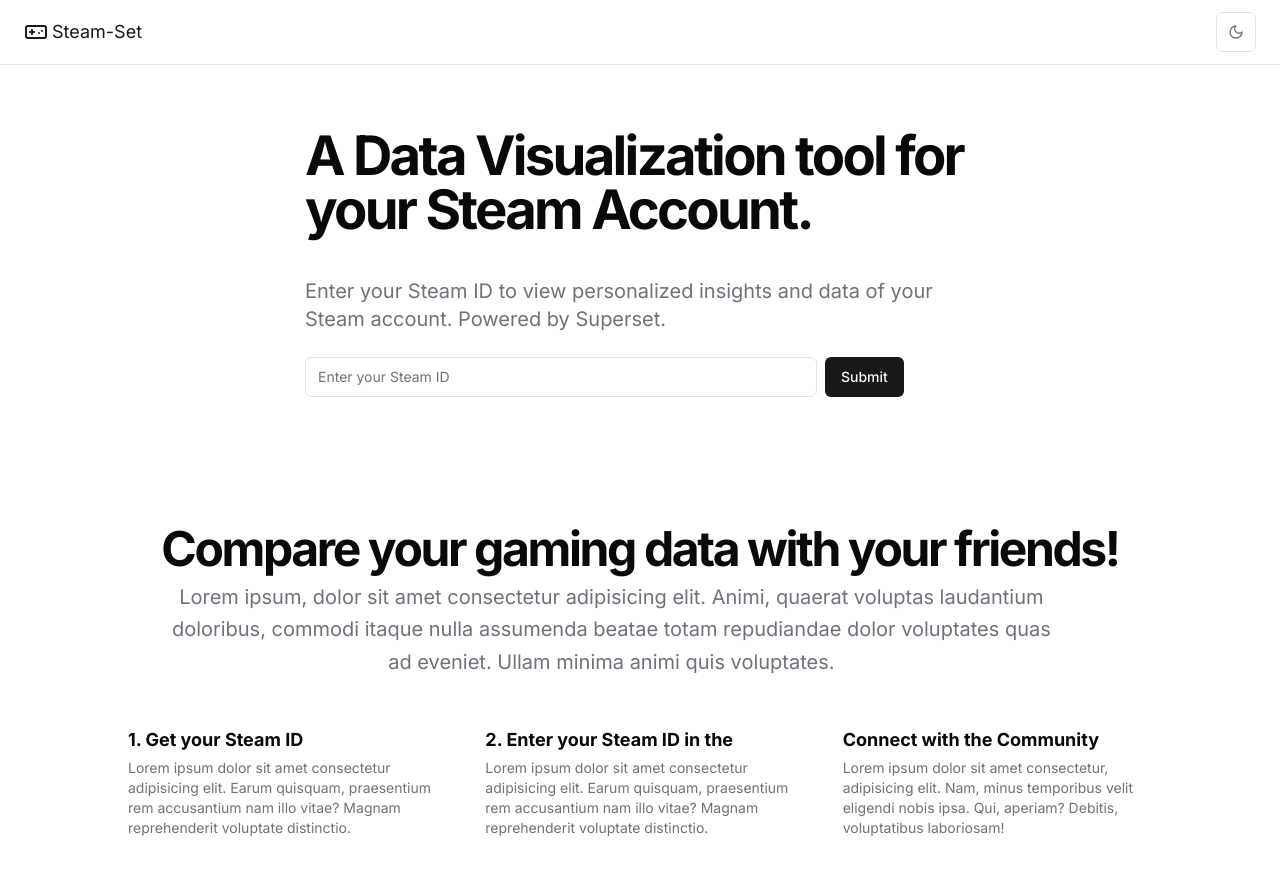
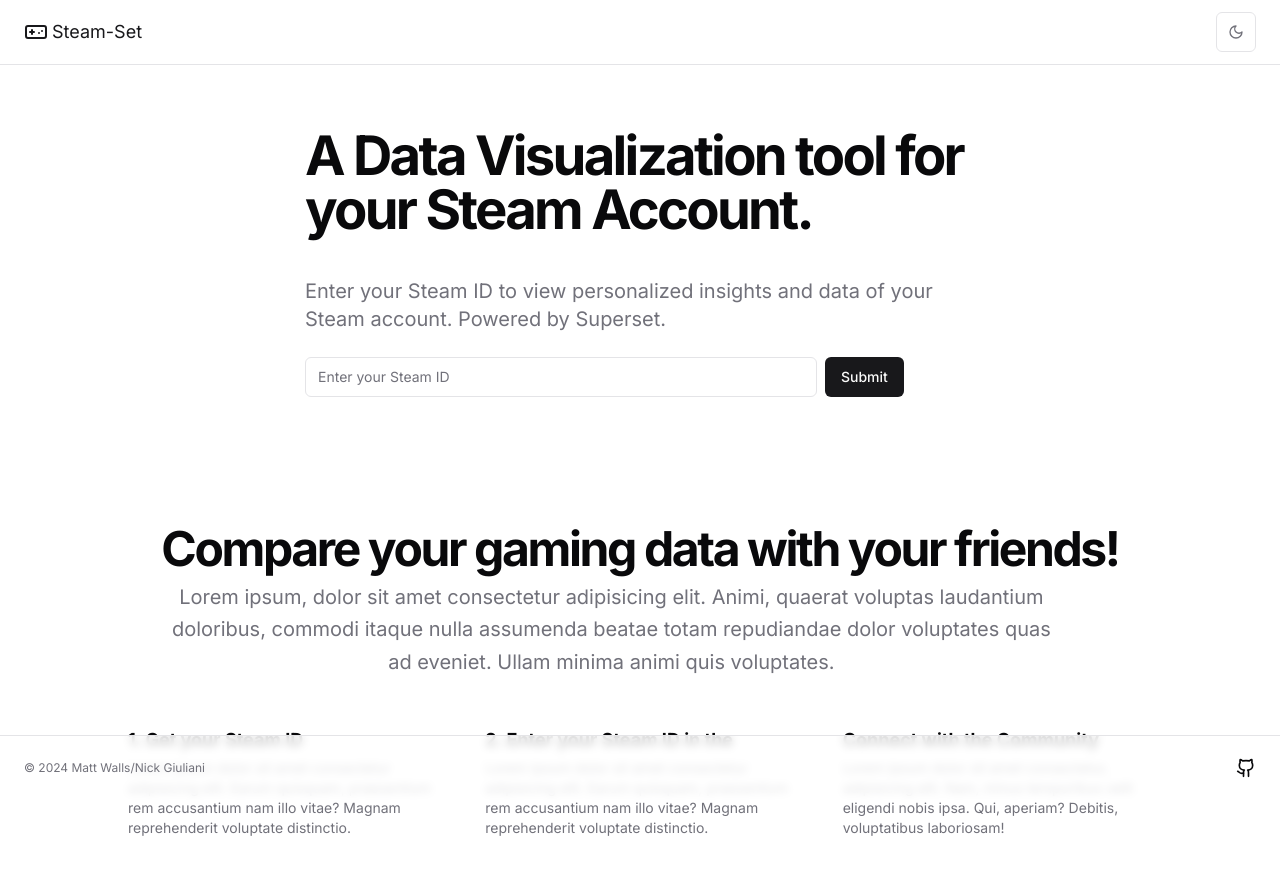
Before and after one commit to m-e-w/steam_bi, a Next.js app in the folder web/: page / in a window 1280 px wide. Shown: the top 872 px of the page. Built offline with nearby package versions, Linux system fonts and the light colour scheme.

Commit message:
added footer element

```diff
--- a/web/src/app/intro.tsx
+++ b/web/src/app/intro.tsx
@@ -39,9 +39,7 @@
           <div className="grid gap-1">
             <h3 className="text-lg font-bold">Connect with the Community</h3>
             <p className="text-sm text-muted-foreground">
-              Lorem ipsum dolor sit amet consectetur, adipisicing elit. Nam,
-              minus temporibus velit eligendi nobis ipsa. Qui, aperiam? Debitis,
-              voluptatibus laboriosam!
+						Lorem ipsum dolor sit amet consectetur, adipisicing elit. Nam, minus temporibus velit eligendi nobis ipsa. Qui, aperiam? Debitis, voluptatibus laboriosam!
             </p>
           </div>
         </div>
--- a/web/src/app/layout.tsx
+++ b/web/src/app/layout.tsx
@@ -2,6 +2,7 @@
 import { Inter } from "next/font/google";
 import "./globals.css";
 import Header from "@/components/header";
+import Footer from "@/components/footer";
 
 const inter = Inter({ subsets: ["latin"] });
 
@@ -18,7 +19,7 @@
   return (
     <html lang="en" className="!scroll-smooth">
       <body className={`${inter.className}`}>
-        <Header /> {children}
+        <Header /> {children} <Footer />
       </body>
     </html>
   );
--- /dev/null
+++ b/web/src/components/footer.tsx
@@ -0,0 +1,25 @@
+import React from "react";
+import Link from "next/link";
+import { Github } from "lucide-react";
+
+export default function Footer() {
+  return (
+    <footer className="fixed bottom-0 z-50 w-full bg-background/80 backdrop-blur-sm border-t">
+      <div className="container flex h-16 items-center justify-between md:px-6 border-opacity-40">
+        <p className="text-xs text-muted-foreground">
+          &copy; 2024 Matt Walls/Nick Giuliani
+        </p>
+        <nav className="sm:ml-auto flex gap-4 sm:gap-6">
+          <Link
+            href="https://github.com/thereeling"
+            target="_blank"
+            prefetch={false}
+          >
+            <Github className="h-5 w-5" />
+            <span className="sr-only">Github</span>
+          </Link>
+        </nav>
+      </div>
+    </footer>
+  );
+}
```
